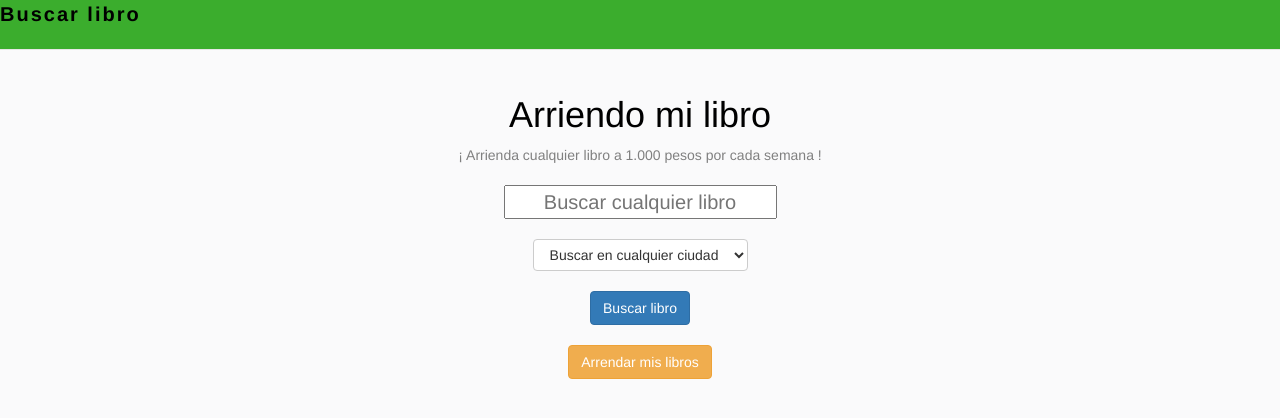
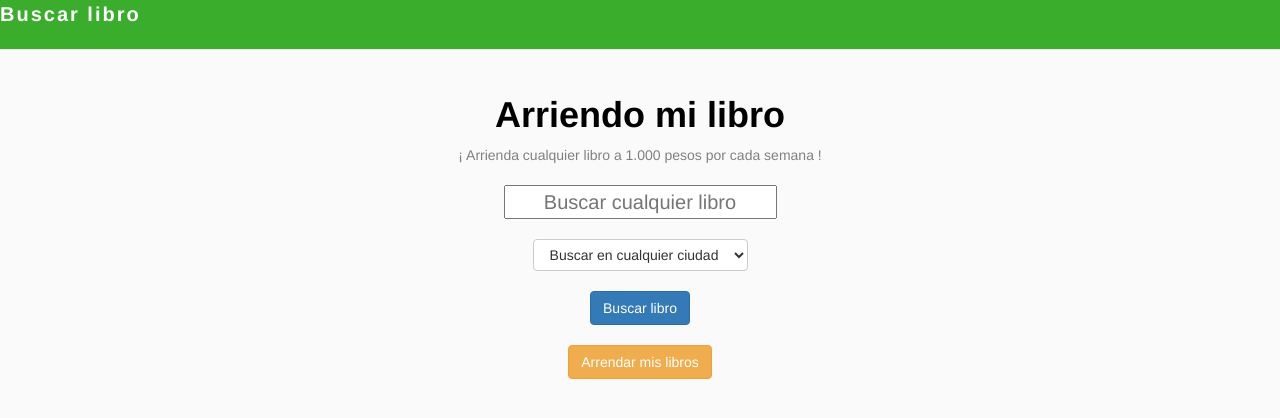
Before and after one commit to leoBravoRain/arriendoMiLibro, a Django app: page / in a window 1280 px wide. Shown: the top 418 px of the page. Run offline with Django 3.2, Linux system fonts and the light colour scheme; data that the repository does not hold is empty; some libraries are stand-ins or nearby versions.

Commit message:
primer commit para subir webapp a host

```diff
--- a/arriendoMiLibro/buscarLibros/templates/buscarLibros/arrendarLibro/arrendarLibro.html
+++ b/arriendoMiLibro/buscarLibros/templates/buscarLibros/arrendarLibro/arrendarLibro.html
@@ -56,7 +56,7 @@
 
 	    		<p>
 
-					En caso de confirmar, tú te debes poner en contacto con el dueño del libro para poder coordinar el pago y la entrega del libro.
+					En caso de confirmar, debes ponerte en contacto con el dueño del libro para poder coordinar el pago y la entrega del libro.
 
 				</p>
 
--- a/arriendoMiLibro/static/css/global/global.css
+++ b/arriendoMiLibro/static/css/global/global.css
@@ -94,7 +94,7 @@ body {
 
 .itemNav{
 
-	color: black;
+	color: white;
 
 }
 
@@ -179,6 +179,7 @@ body {
 
 	font-family: var(--fontFamily);
 	color: rgba(0,0,0,1);
+	font-weight: bold;
 }
 
 /*Filtro de inicio*/
--- a/arriendoMiLibro/staticRoot/css/global/global.css
+++ b/arriendoMiLibro/staticRoot/css/global/global.css
@@ -94,7 +94,7 @@ body {
 
 .itemNav{
 
-	color: black;
+	color: white;
 
 }
 
@@ -179,6 +179,7 @@ body {
 
 	font-family: var(--fontFamily);
 	color: rgba(0,0,0,1);
+	font-weight: bold;
 }
 
 /*Filtro de inicio*/
```
